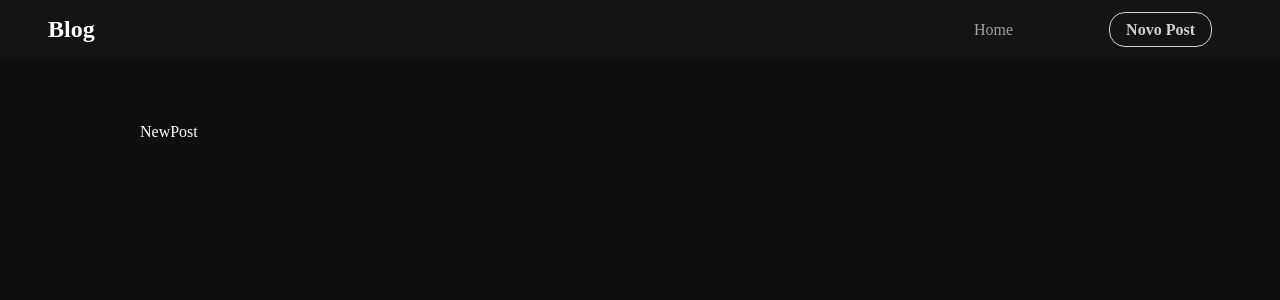
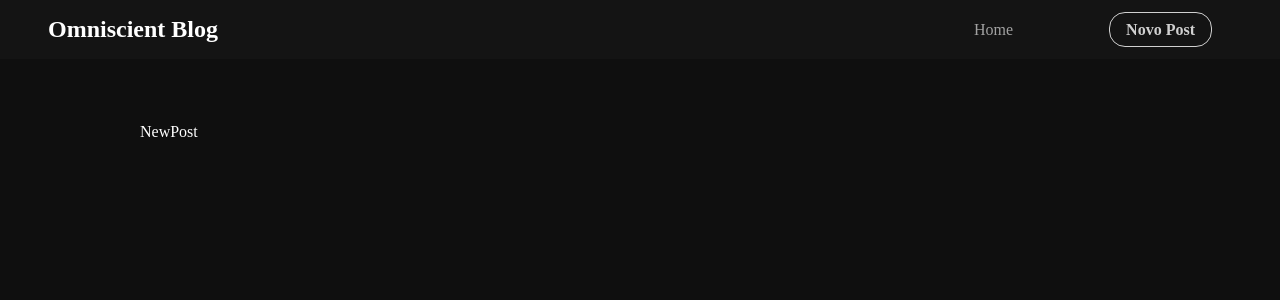
Before and after one commit to CeloAraujo/omniscient-blog, a React (Vite) app in the folder blog/: page /new in a window 1280 px wide. Shown: the top 300 px of the page. Built offline with nearby package versions, Linux system fonts and the light colour scheme; a web font is replaced by a local one.

Commit message:
update name

```diff
--- a/blog/src/components/Navbar.jsx
+++ b/blog/src/components/Navbar.jsx
@@ -5,7 +5,7 @@ const Navbar = () => {
   return (
     <nav className="navbar">
         <h2>
-        <Link to={`/`}>Blog</Link>
+        <Link to={`/`}>Omniscient Blog</Link>
         </h2>
         <ul>
             <li>
```
